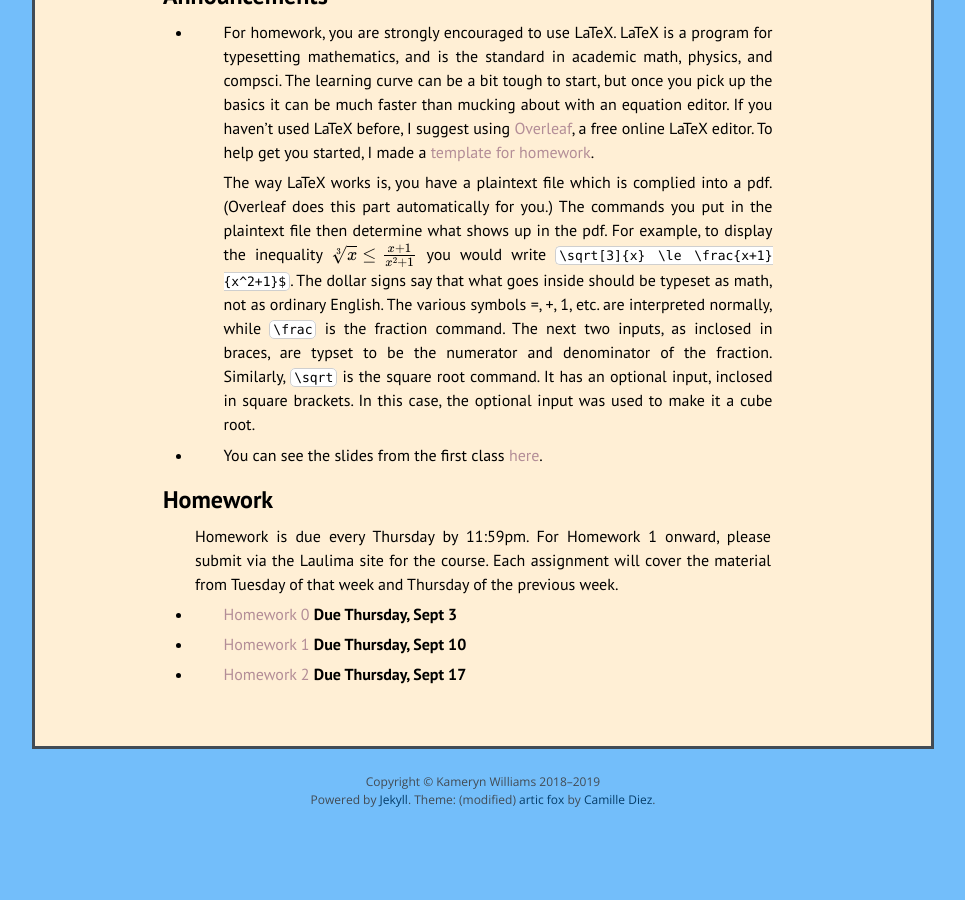
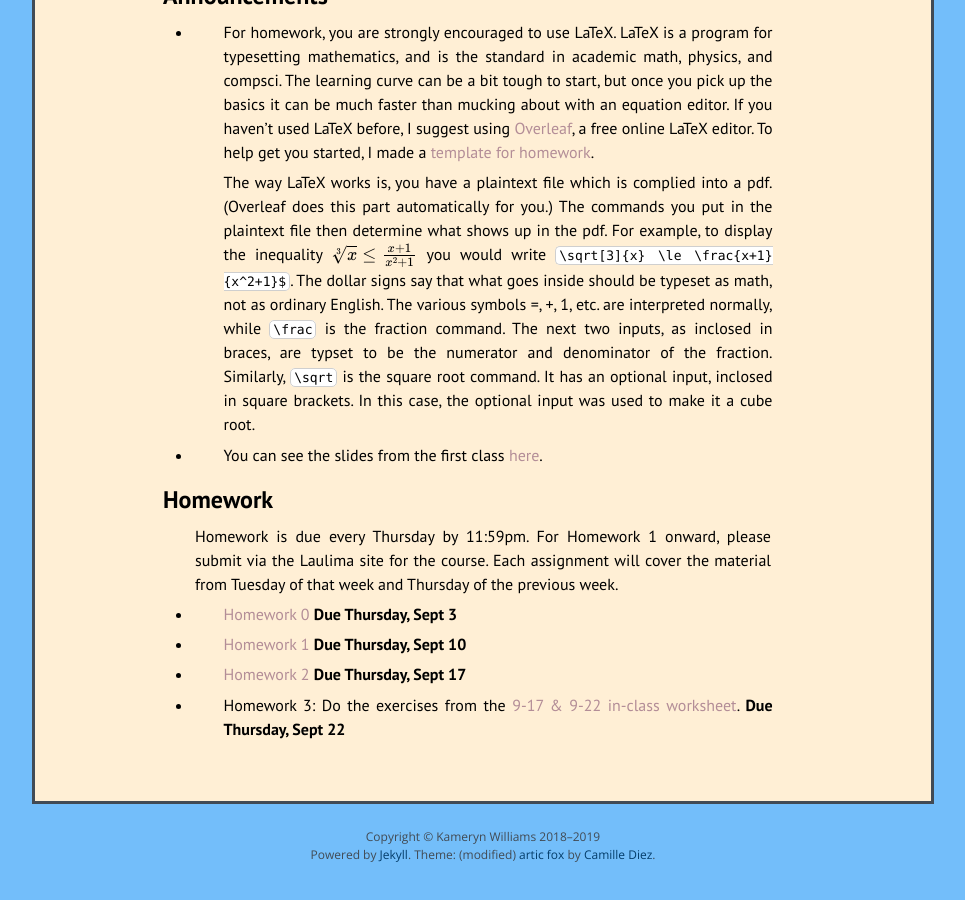
Before and after one commit to kamerynjw/kamerynjw.github.io, a Jekyll site: the page built from teaching/2020/math321.md, in a window 1280 px wide and 900 px high, scrolled down 1199 px. Shown: the whole window, without its empty margins (157-1122 px from the left). Built offline with Jekyll 4.4.1, drawn with Linux system fonts in a browser that asks for light colours; nearby versions of some CDN libraries; formulas are drawn with MathJax 3; before the commit the page ends 2044 px from its top, so only the background shows below that.

Commit message:
added 9-17/9-22 work for 321, along with corresponding homework

```diff
--- a/teaching/2020/math321.md
+++ b/teaching/2020/math321.md
@@ -82,3 +82,5 @@ Homework is due every Thursday by 11:59pm. For Homework 1 onward, please submit
 * [Homework 1]({{ page.url }}hw1.pdf) **Due Thursday, Sept 10**
 
 * [Homework 2]({{ page.url }}hw2.pdf) **Due Thursday, Sept 17**
+
+* Homework 3: Do the exercises from the [9-17 & 9-22 in-class worksheet](9-17.pdf). **Due Thursday, Sept 22**
```
Also changed, not shown: 1 other file.
